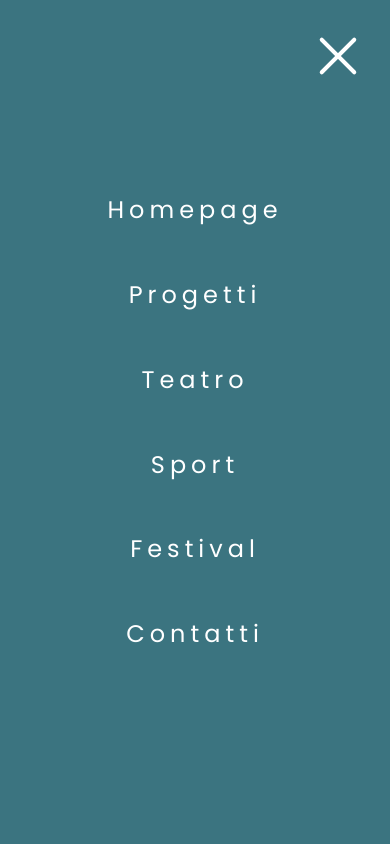
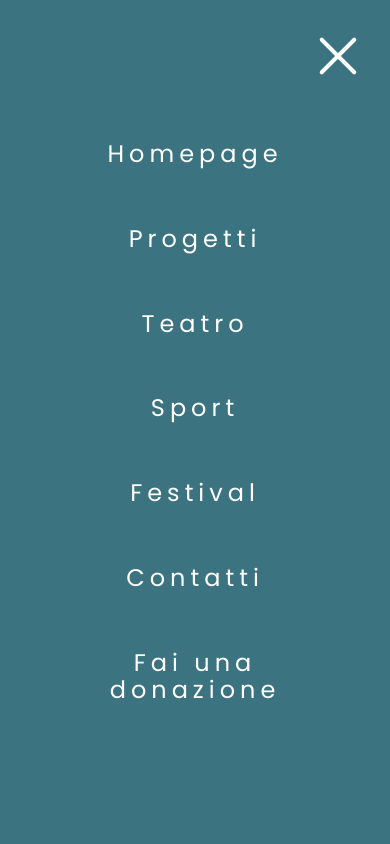
Before and after one commit to vitodigrigoli/nextjs-md-blog-with-transition, a Next.js app: page /contatti in a window 390 px wide. Both pictures are taken after a click on the element 337 px from the left and 54 px from the top of the page. Shown: the top 844 px of the page. Built offline with nearby package versions, Linux system fonts and the light colour scheme; a web font is replaced by a local one.

Commit message:
add donation mobile and set waiting text  at submit

```diff
--- a/components/Footer.js
+++ b/components/Footer.js
@@ -4,6 +4,7 @@ import logo from '../public/logo-arca.png'
 import { FontAwesomeIcon } from '@fortawesome/react-fontawesome'
 import {faHeart} from "@fortawesome/free-regular-svg-icons";
 import {faFacebook, faInstagram} from "@fortawesome/free-brands-svg-icons";
+import Link from "next/link";
 
 
 
@@ -25,6 +26,7 @@ export default function Footer(){
 					<h3>Sostienici</h3>
 					<p>5 X MILLE - C.F. 93037270845</p>
 					<p>IT19C 08952 82860 000000 500234</p>
+					<p><Link href="https://gofund.me/27ba76e1"><a>Scopri la raccolta fondi</a></Link></p>
 				</div>
 
 			<div className="footer__info">
--- a/components/Form.js
+++ b/components/Form.js
@@ -33,7 +33,10 @@ export default function Form(){
 
 	const sendEmail = (e) => {
 		e.preventDefault();
-
+		setPopup({
+			isVisible: true,
+			text: 'Attendere...'
+		})
 		emailjs.sendForm('service_2euenml', 'template_f1f3n7h', form.current, 'PbXRJyi9zSxWdig6I')
 			.then((result) => {
 
--- a/components/Navbar.js
+++ b/components/Navbar.js
@@ -32,6 +32,7 @@ export default function Navbar(){
 						<li><Link href="/sport"><a onClick={toggleMenu}>Sport</a ></Link></li>
 						<li><Link href="/festival"><a onClick={toggleMenu}>Festival</a></Link></li>
 						<li><Link href="/contatti"><a onClick={toggleMenu}>Contatti</a></Link></li>
+						<li className={'d-none'}><Link href="https://gofund.me/27ba76e1"><a onClick={toggleMenu}>Fai una donazione</a></Link></li>
 					</ul>
 				</div>
 				<div className='navbar__cta'>
--- a/styles/globals.css
+++ b/styles/globals.css
@@ -107,6 +107,7 @@ blockquote p { display: inline; }
 .navbar__icon__bars--active #bar-2{ width: 50px; transform-origin: center; margin: 0; top: 50%; background-color: white; }
 .navbar__icon__bars--active #bar-1{ transform: rotate(45deg);  }
 .navbar__icon__bars--active #bar-2{ transform: rotate(-45deg)  }
+.d-none{display: none}
 
 @media (min-width: 769px) {
   .navbar__menu ul li{position: relative;}
@@ -132,6 +133,7 @@ blockquote p { display: inline; }
   .navbar__icon{ flex-direction: row-reverse;}
   .navbar__icon__bars{align-items: flex-end;}
   .navbar__cta{display: none;}
+  .d-none{display: block}
 }
 
 
```
